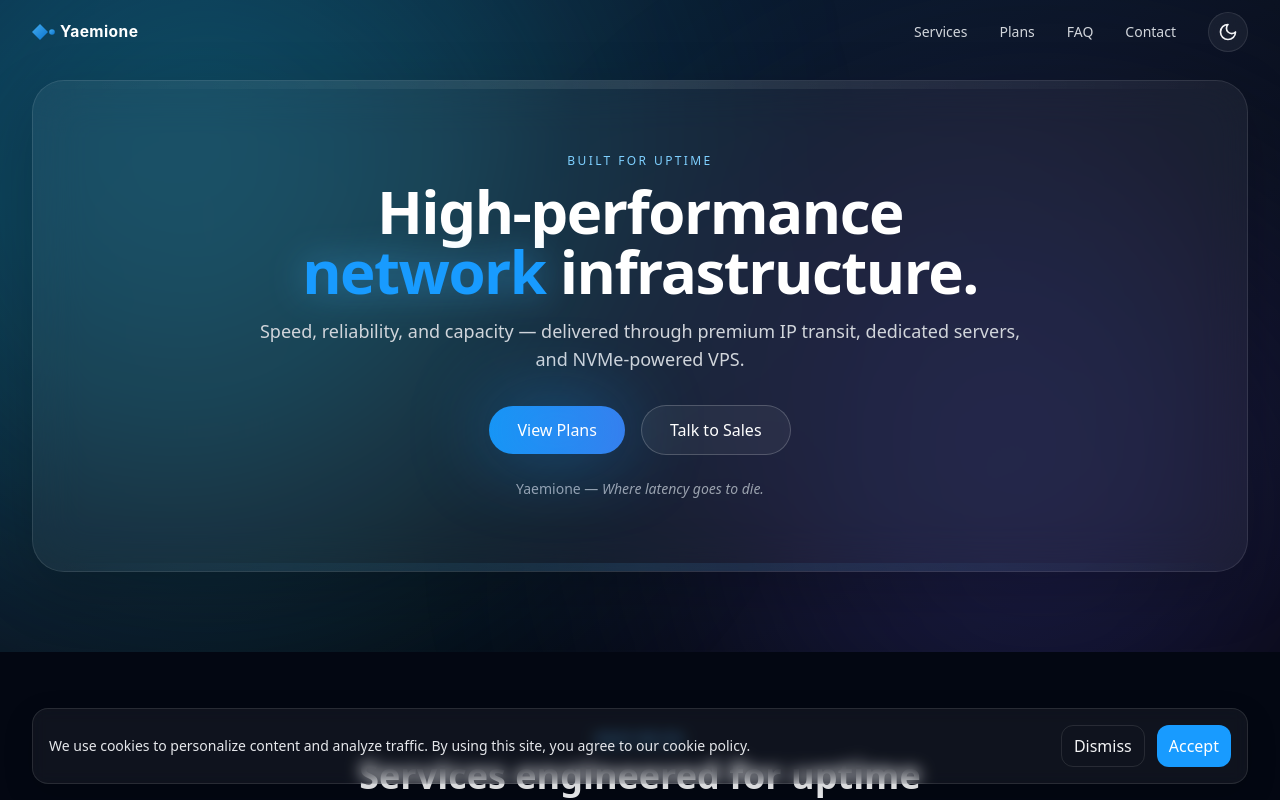
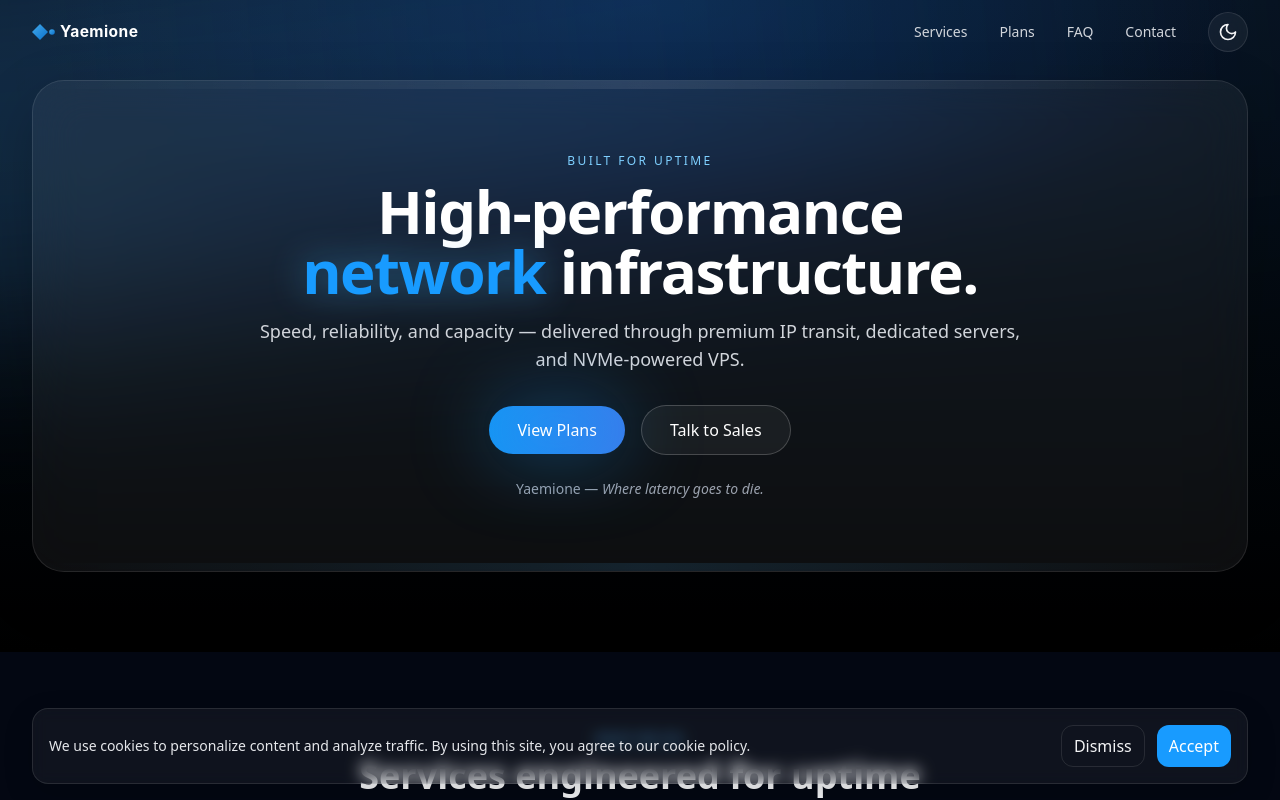
Before and after one commit to emiliauh/yaemione, a Next.js app: page / in a window 1280 px wide. Shown: the top 800 px of the page. Built offline with nearby package versions, Linux system fonts and the light colour scheme.

Commit message:
Add files via upload

```diff
--- a/components/AnimatedBackdrop.tsx
+++ b/components/AnimatedBackdrop.tsx
@@ -3,25 +3,35 @@
 export default function AnimatedBackdrop() {
   return (
     <div aria-hidden className="absolute inset-0 overflow-hidden pointer-events-none">
-      {/* Gradient base */}
-      <div className="absolute inset-0 bg-gradient-to-br from-[#0a2640] via-[#0b1220] to-black opacity-70 dark:opacity-100" />
-      {/* Animated radial glow */}
-      <div className="absolute -top-40 -left-40 w-[46rem] h-[46rem] rounded-full bg-cyan-400/25 blur-[140px] animate-pulse" />
-      <div className="absolute -bottom-48 -right-24 w-[42rem] h-[42rem] rounded-full bg-indigo-500/25 blur-[140px] animate-[pulse_6s_ease-in-out_infinite]" />
+      {/* Base radial gradient */}
+      <div className="absolute inset-0 bg-[radial-gradient(80%_60%_at_50%_0%,rgba(13,61,99,0.35),transparent_60%),linear-gradient(180deg,#0a1a2a_0%,#060c14_100%)] dark:bg-[radial-gradient(80%_60%_at_50%_0%,rgba(13,61,99,0.5),transparent_60%),linear-gradient(180deg,#06111d_0%,#000_100%)]" />
 
-      {/* Wavy SVG */}
-      <svg className="absolute -bottom-24 left-1/2 -translate-x-1/2 w-[140%] h-[300px] opacity-35" viewBox="0 0 1440 320" preserveAspectRatio="none">
+      {/* Soft diagonal color wash */}
+      <div className="absolute inset-x-[-10%] top-[-20%] h-[60%] rotate-[-6deg] bg-gradient-to-r from-[#4db0ff33] via-[#2a67ff22] to-transparent blur-[80px]" />
+
+      {/* Layered wave bands (SVG) */}
+      <svg className="absolute bottom-[-40px] left-1/2 -translate-x-1/2 w-[140%] h-[260px] opacity-70" viewBox="0 0 1440 320" preserveAspectRatio="none">
         <defs>
-          <linearGradient id="waveGradient" x1="0" y1="0" x2="1" y2="1">
-            <stop offset="0%" stopColor="#49b8ff"/>
-            <stop offset="100%" stopColor="#0b79db"/>
+          <linearGradient id="band1" x1="0" y1="0" x2="1" y2="1">
+            <stop offset="0%" stopColor="#3aa9ff" stopOpacity="0.35" />
+            <stop offset="100%" stopColor="#1b4bbf" stopOpacity="0.15" />
+          </linearGradient>
+          <linearGradient id="band2" x1="1" y1="0" x2="0" y2="1">
+            <stop offset="0%" stopColor="#2e7bf2" stopOpacity="0.25" />
+            <stop offset="100%" stopColor="#0b79db" stopOpacity="0.15" />
           </linearGradient>
         </defs>
-        <path fill="url(#waveGradient)">
-          <animate attributeName="d" dur="12s" repeatCount="indefinite"
-            values="M0,192L80,170.7C160,149,320,107,480,101.3C640,96,800,128,960,144C1120,160,1280,160,1360,160L1440,160L1440,320L1360,320C1280,320,1120,320,960,320C800,320,640,320,480,320C320,320,160,320,80,320L0,320Z;
-                    M0,224L80,197.3C160,171,320,117,480,106.7C640,96,800,128,960,149.3C1120,171,1280,181,1360,181.3L1440,192L1440,320L1360,320C1280,320,1120,320,960,320C800,320,640,320,480,320C320,320,160,320,80,320L0,320Z;
-                    M0,192L80,170.7C160,149,320,107,480,101.3C640,96,800,128,960,144C1120,160,1280,160,1360,160L1440,160L1440,320L1360,320C1280,320,1120,320,960,320C800,320,640,320,480,320C320,320,160,320,80,320L0,320Z" />
+        <path fill="url(#band1)">
+          <animate attributeName="d" dur="16s" repeatCount="indefinite"
+            values="M0,192L96,186.7C192,181,384,171,576,170.7C768,171,960,181,1152,186.7C1344,192,1536,192,1728,186.7L1728,320L0,320Z;
+                    M0,192L96,181.3C192,171,384,149,576,149.3C768,149,960,171,1152,181.3C1344,192,1536,192,1728,181.3L1728,320L0,320Z;
+                    M0,192L96,186.7C192,181,384,171,576,170.7C768,171,960,181,1152,186.7C1344,192,1536,192,1728,186.7L1728,320L0,320Z" />
+        </path>
+        <path fill="url(#band2)" opacity="0.8">
+          <animate attributeName="d" dur="18s" repeatCount="indefinite"
+            values="M0,224L120,213.3C240,203,480,181,720,176C960,171,1200,181,1440,186.7L1440,320L0,320Z;
+                    M0,234L120,218.3C240,203,480,171,720,165C960,160,1200,181,1440,197L1440,320L0,320Z;
+                    M0,224L120,213.3C240,203,480,181,720,176C960,171,1200,181,1440,186.7L1440,320L0,320Z" />
         </path>
       </svg>
     </div>
--- a/components/Navbar.tsx
+++ b/components/Navbar.tsx
@@ -18,7 +18,7 @@ export default function Navbar() {
   const [scrolled, setScrolled] = useState(false);
 
   useEffect(() => {
-    const onScroll = () => setScrolled(window.scrollY > 1);
+    const onScroll = () => setScrolled(window.scrollY > 10);
     onScroll();
     window.addEventListener("scroll", onScroll);
     return () => window.removeEventListener("scroll", onScroll);
@@ -35,7 +35,7 @@ export default function Navbar() {
       className={`fixed top-0 inset-x-0 z-50 transition-all ${
         scrolled
           ? "backdrop-blur bg-white/70 dark:bg-gray-950/70 border-b border-black/10 dark:border-white/10"
-          : "bg-white/60 border-b border-black/5 dark:bg-transparent dark:border-transparent"
+          : "bg-transparent border-b border-transparent"
       }`}
     >
       <nav className="container-app flex items-center justify-between h-16">
```
